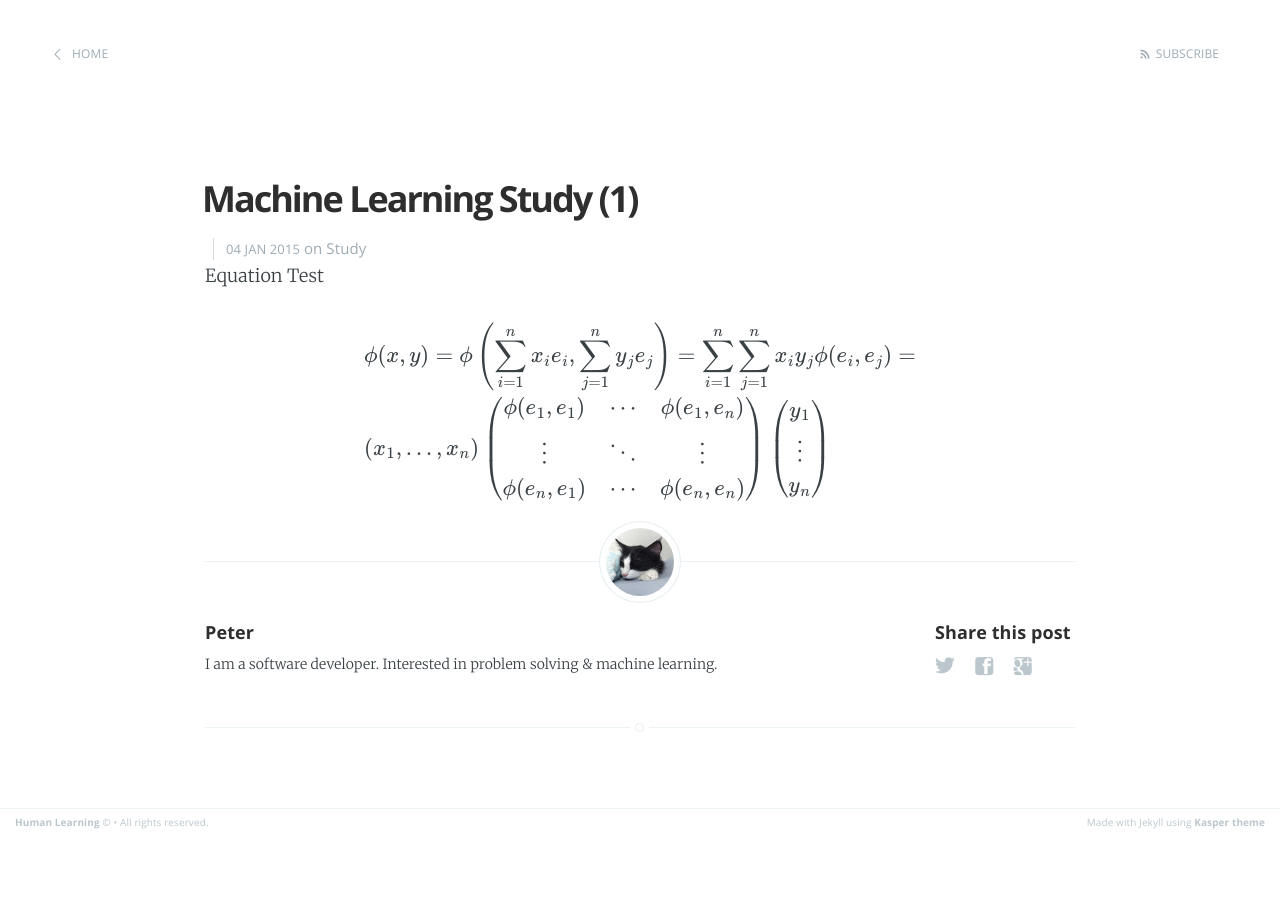
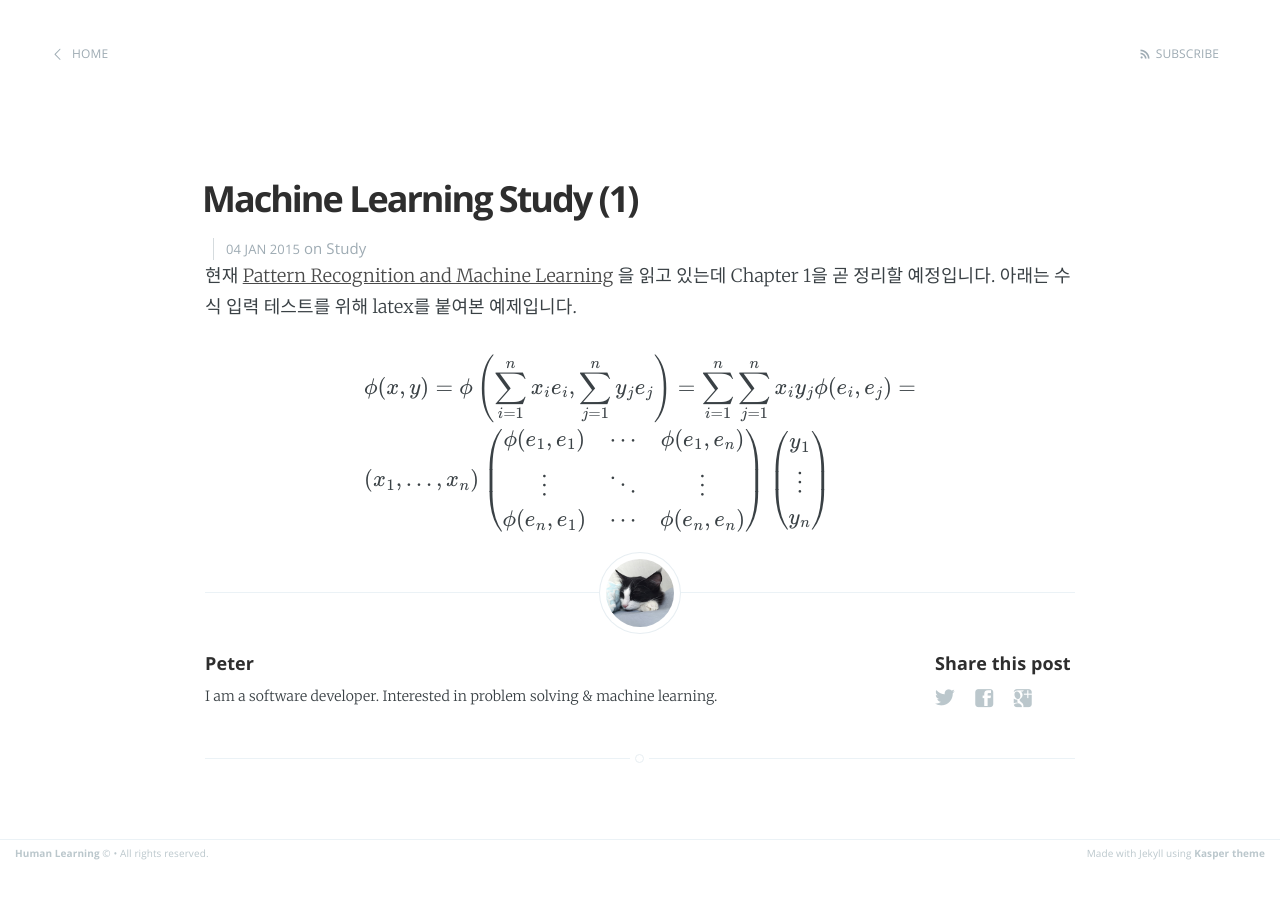
Before and after one commit to hyunjong-lee/hyunjong-lee-prev.github.io, a Jekyll site: the page built from _posts/2015-01-04-MachineLearning_Study_1.markdown, in a window 1280 px wide. Built offline with Jekyll 4.4.1, drawn with Linux system fonts in a browser that asks for light colours; formulas are drawn with MathJax 3.

```diff
--- a/_posts/2015-01-04-MachineLearning_Study_1.markdown
+++ b/_posts/2015-01-04-MachineLearning_Study_1.markdown
@@ -5,7 +5,9 @@ date:   2015-01-04 15:23:00
 categories: Study
 ---
 
-Equation Test
+현재 [Pattern Recognition and Machine Learning](http://www.amazon.com/Pattern-Recognition-Learning-Information-Statistics/dp/0387310738)
+을 읽고 있는데 Chapter 1을 곧 정리할 예정입니다.
+아래는 수식 입력 테스트를 위해 latex를 붙여본 예제입니다.
 
 $$
 \begin{align*}
```
